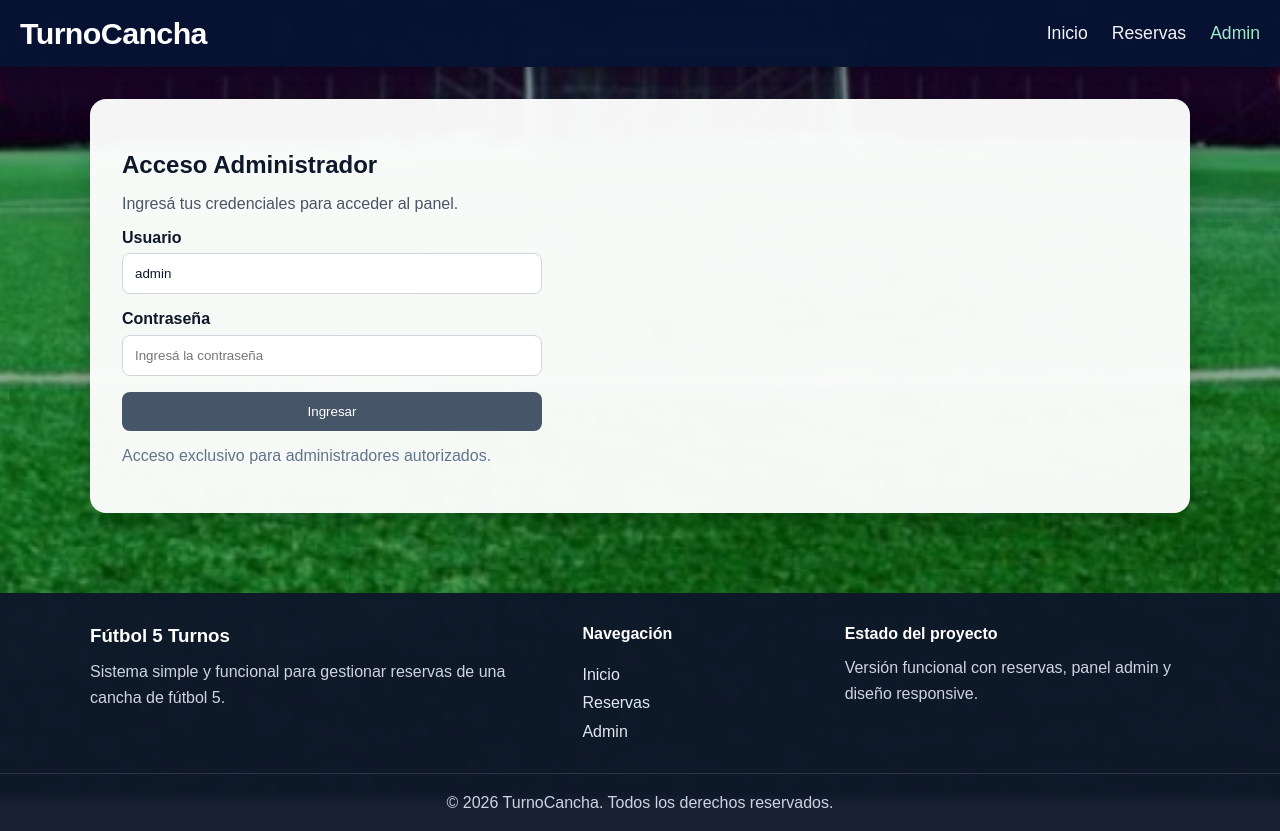
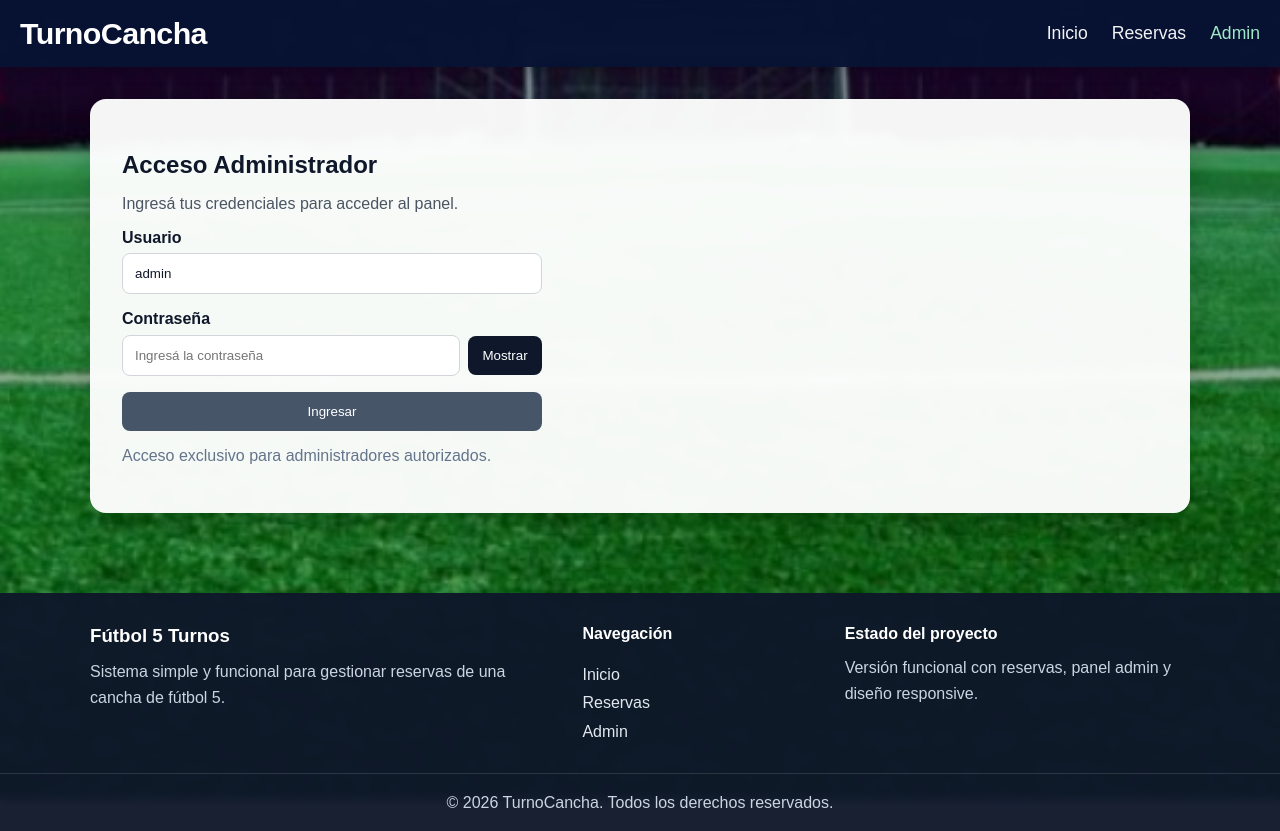
Before and after one commit to MartinSx10/SistemaTurnos, an Angular app: page /admin in a window 1280 px wide. Built offline with nearby package versions, Linux system fonts and the light colour scheme.

Commit message:
feat: improvise reservation flow and admin login ux

```diff
--- a/src/app/pages/admin/admin.html
+++ b/src/app/pages/admin/admin.html
@@ -18,14 +18,26 @@
 
       <div class="campo-filtro">
   <label for="password">Contraseña</label>
+
+  <div class="password-wrap">
     <input
-          type="password"
+      [type]="mostrarPassword ? 'text' : 'password'"
       id="password"
       name="password"
       [(ngModel)]="password"
       placeholder="Ingresá la contraseña"
       required
     />
+
+    <button
+      type="button"
+      class="toggle-password"
+      (click)="togglePassword()"
+      [attr.aria-label]="mostrarPassword ? 'Ocultar contraseña' : 'Mostrar contraseña'"
+    >
+      {{ mostrarPassword ? 'Ocultar' : 'Mostrar' }}
+    </button>
+  </div>
 </div>
 
       <button type="submit" class="btn-secundario" [disabled]="cargando">
--- a/src/app/pages/admin/admin.scss
+++ b/src/app/pages/admin/admin.scss
@@ -229,3 +229,38 @@ select {
 .btn-logout:hover {
   opacity: 0.95;
 }
+
+.password-wrap {
+  display: flex;
+  align-items: center;
+  gap: 0.5rem;
+}
+
+.password-wrap input {
+  flex: 1;
+}
+
+.toggle-password {
+  border: none;
+  background: #0f172a;
+  color: white;
+  padding: 0.75rem 0.9rem;
+  border-radius: 8px;
+  cursor: pointer;
+  white-space: nowrap;
+}
+
+.toggle-password:hover {
+  opacity: 0.95;
+}
+
+@media (max-width: 768px) {
+  .password-wrap {
+    flex-direction: column;
+    align-items: stretch;
+  }
+
+  .toggle-password {
+    width: 100%;
+  }
+}
--- a/src/app/pages/admin/admin.ts
+++ b/src/app/pages/admin/admin.ts
@@ -18,12 +18,18 @@ export class AdminComponent implements OnInit {
   loginError = '';
   reservas: Reserva[] = [];
   cargando = false;
+  mostrarPassword = false;
+
 
   constructor(
     public authService: AuthService,
     private reservasApi: ReservasApiService,
     private cdr: ChangeDetectorRef
   ) {}
+
+  togglePassword(): void {
+  this.mostrarPassword = !this.mostrarPassword;
+}
 
   ngOnInit(): void {
     if (this.estaLogueado) {
--- a/src/app/pages/reservas/reservas.html
+++ b/src/app/pages/reservas/reservas.html
@@ -31,12 +31,19 @@
           </option>
 
           <option
-            *ngFor="let horario of horarios"
-            [value]="horario"
-            [disabled]="!estaDisponible(horario)"
-          >
-            {{ horario }} {{ !estaDisponible(horario) ? '(ocupado)' : '' }}
-          </option>
+  *ngFor="let horario of horarios"
+  [value]="horario"
+  [disabled]="!estaDisponible(horario)"
+>
+  {{ horario }}
+  {{
+    getEstadoHorario(horario) === 'pasado'
+      ? '(no disponible)'
+      : getEstadoHorario(horario) === 'ocupado'
+      ? '(ocupado)'
+      : ''
+  }}
+</option>
         </select>
       </div>
 
--- a/src/app/pages/reservas/reservas.ts
+++ b/src/app/pages/reservas/reservas.ts
@@ -76,10 +76,44 @@ export class ReservasComponent {
     });
   }
 
+  esHoy(fecha: string): boolean {
+    return fecha === this.fechaMinima;
+  }
+
+  horarioYaPaso(hora: string): boolean {
+    if (!this.reserva.fecha || !this.esHoy(this.reserva.fecha)) {
+      return false;
+    }
+
+    const ahora = new Date();
+    const [horaTurno, minutoTurno] = hora.split(':').map(Number);
+
+    const fechaHoraTurno = new Date();
+    fechaHoraTurno.setHours(horaTurno, minutoTurno, 0, 0);
+
+    return fechaHoraTurno <= ahora;
+  }
+
   estaDisponible(hora: string): boolean {
+    if (this.horarioYaPaso(hora)) {
+      return false;
+    }
+
     return !this.reservasDelDia.some(
       (r) => r.hora === hora && r.estado !== 'cancelado'
     );
+  }
+
+  getEstadoHorario(hora: string): 'pasado' | 'ocupado' | 'libre' {
+    if (this.horarioYaPaso(hora)) {
+      return 'pasado';
+    }
+
+    const ocupado = this.reservasDelDia.some(
+      (r) => r.hora === hora && r.estado !== 'cancelado'
+    );
+
+    return ocupado ? 'ocupado' : 'libre';
   }
 
   onFechaChange(): void {
@@ -100,6 +134,11 @@ export class ReservasComponent {
 
     if (this.reserva.fecha < this.fechaMinima) {
       this.error = 'No podés reservar una fecha anterior a hoy.';
+      return false;
+    }
+
+    if (this.horarioYaPaso(this.reserva.hora)) {
+      this.error = 'No podés reservar un horario que ya pasó.';
       return false;
     }
 
```
Lines whose indentation alone changed are shown as unchanged.
